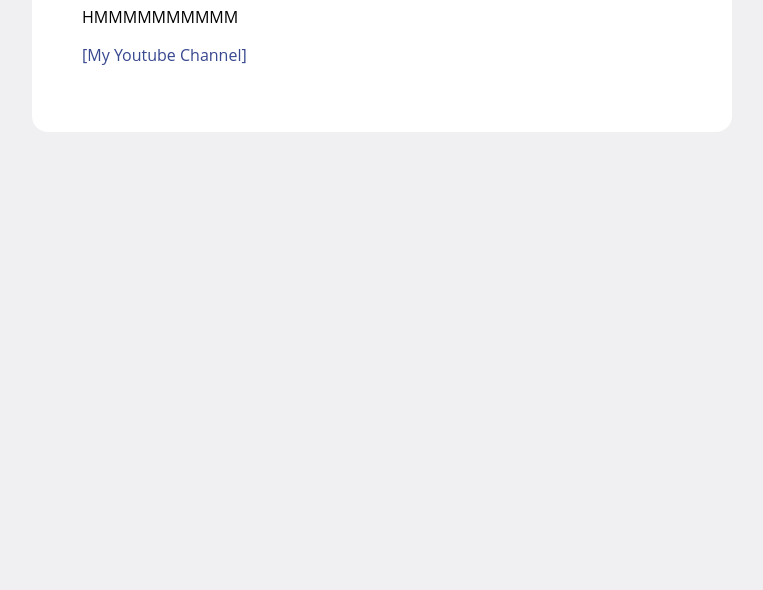
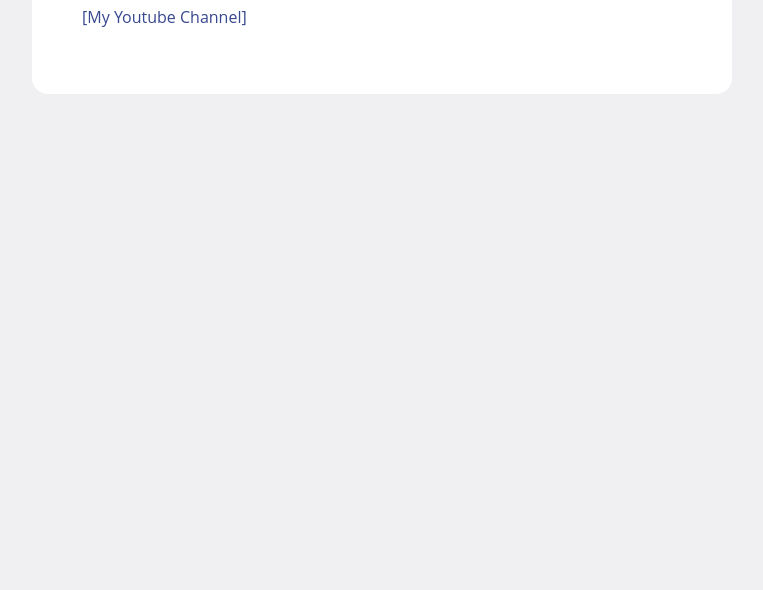
Before and after one commit to Whoname0/whoname0.github.io, a plain HTML site: page index.html in a window 1280 px wide. Shown: the part 210-800 px from the top of the page, without its empty margins (258-1021 px from the left). Drawn offline with Linux system fonts and the light colour scheme.

Commit message:
Update index.html

```diff
--- a/index.html
+++ b/index.html
@@ -43,7 +43,6 @@
 <body>
 <div>
     <h1>Baby Website</h1>
-    <p>HMMMMMMMMMM</p>
     <p><a href="https://www.youtube.com/channel/UCHaF1b0YynSwFlPBniYZq8g?">[My Youtube Channel]</a></p>
 </div>
 </body>
```
